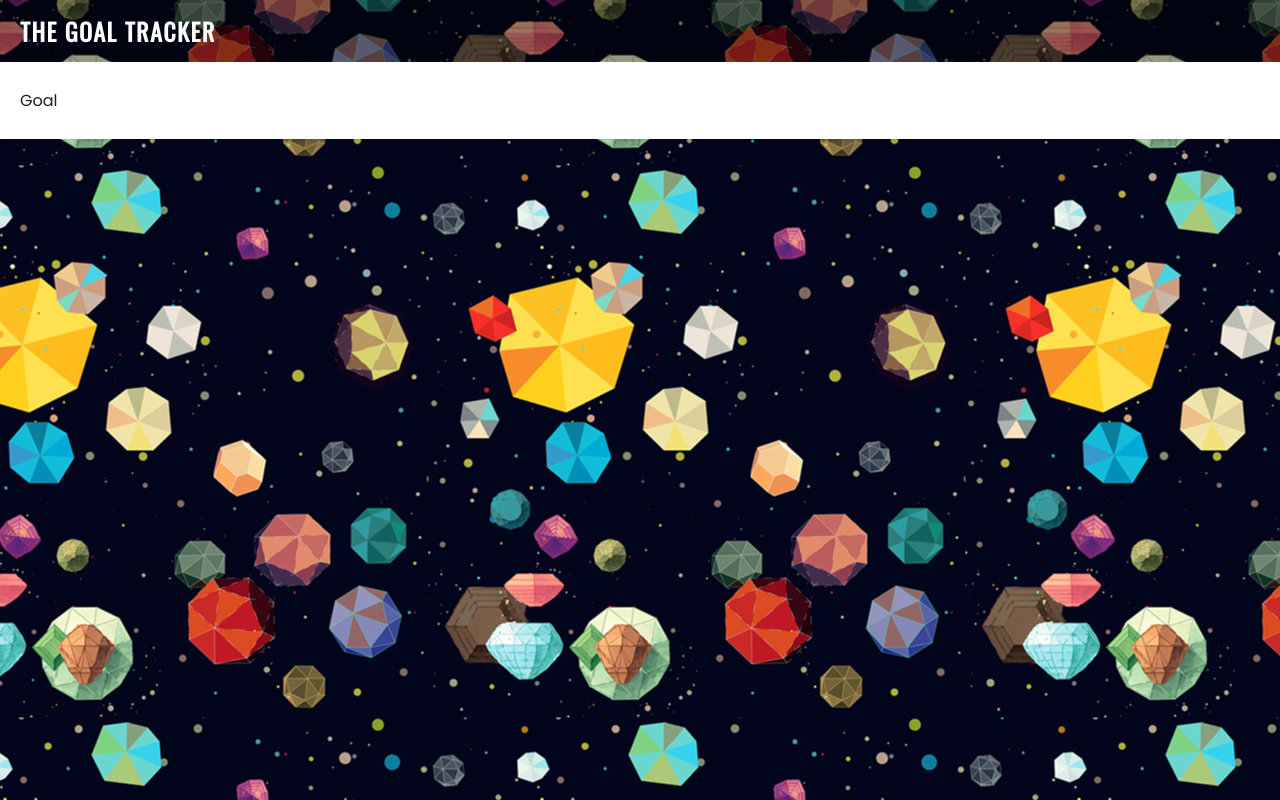
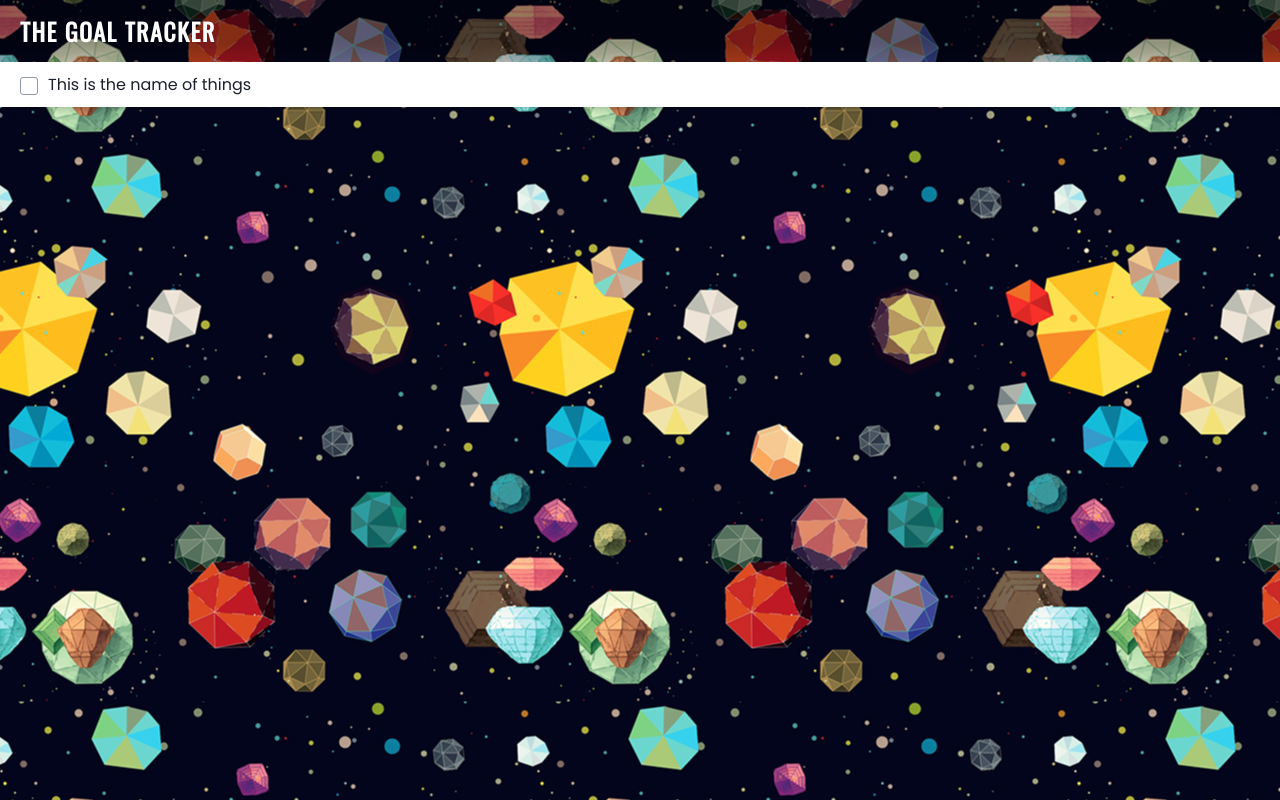
Before and after one commit to agneym/the-goal-tracker, a React (Create React App) app: page / in a window 1280 px wide. Built offline with nearby package versions, Linux system fonts and the light colour scheme.

Commit message:
add a custom checkbox

```diff
--- /dev/null
+++ b/src/components/Checkbox.js
@@ -0,0 +1,109 @@
+import React from "react";
+import styled, { keyframes } from "styled-components";
+
+const Field = styled.div``;
+
+const wave = keyframes`
+  50% {
+    transform: scale(0.9);
+  }
+`;
+
+const Label = styled.label`
+  margin: auto;
+  cursor: pointer;
+  user-select: none;
+
+  &:hover {
+    border-color: #506eec;
+  }
+`;
+
+const Input = styled.input`
+  display: none;
+`;
+
+const LabelText = styled.span`
+  padding-left: 1rem;
+
+  ${Input}:checked + ${Label}>& {
+    text-decoration: line-through;
+  }
+`;
+
+const TickContainer = styled.span`
+  position: relative;
+  width: 18px;
+  height: 18px;
+  border-radius: 3px;
+  transform: scale(1);
+  vertical-align: middle;
+  border: 1px solid #9098A9;
+  transition: all 0.2s ease;
+  display: inline-block;
+  vertical-align: middle;
+  transform: translate3d(0, 0, 0);
+
+  svg {
+    height: 1.2rem;
+    width: 1rem;
+    position: absolute;
+    top: 0.3rem;
+    left: 0.2rem;
+    fill: none;
+    stroke: #FFFFFF;
+    stroke-width: 2;
+    stroke-linecap: round;
+    stroke-linejoin: round;
+    stroke-dasharray: 16px;
+    stroke-dashoffset: 1.6rem;
+    transition: all 0.3s ease;
+    transition-delay: 0.1s;
+    transform: translate3d(0, 0, 0);
+  }
+
+  &::before {
+    content: "";
+    width: 100%;
+    height: 100%;
+    background: ${props => props.theme.colors.indigo[500]};
+    display: block;
+    transform: scale(0);
+    opacity: 1;
+    border-radius: 50%;
+  }
+
+  ${Input}:checked + ${Label}>& {
+    background-color: ${props => props.theme.colors.indigo[500]};
+    border-color: ${props => props.theme.colors.indigo[500]};
+    animation: ${wave} 0.4s ease;
+
+    svg {
+      stroke-dashoffset: 0;
+    }
+
+    &::before {
+      transform: scale(3.5);
+      opacity: 0;
+      transition: all 0.6s ease;
+    }
+  }
+`;
+
+function Checkbox({ id, labelText, ...rest }) {
+  return (
+    <Field>
+      <Input type="checkbox" id={id} {...rest} />
+      <Label for={id}>
+        <TickContainer>
+          <svg viewbox="0 0 12 10">
+            <polyline points="1.5 6 4.5 9 10.5 1"></polyline>
+          </svg>
+        </TickContainer>
+        <LabelText>{labelText}</LabelText>
+      </Label>
+    </Field>
+  );
+}
+
+export default Checkbox;
--- a/src/components/Goal.js
+++ b/src/components/Goal.js
@@ -1,5 +1,6 @@
 import React from "react";
 import styled from "styled-components";
+import Checkbox from "./Checkbox";
 
 const Container = styled.section`
   background-color: ${props => props.theme.colors.white};
@@ -10,7 +11,7 @@ const Container = styled.section`
 function Goal() {
   return (
     <Container>
-      <p>Goal</p>
+      <Checkbox id="123" labelText="This is the name of things" />
     </Container>
   );
 }
```
